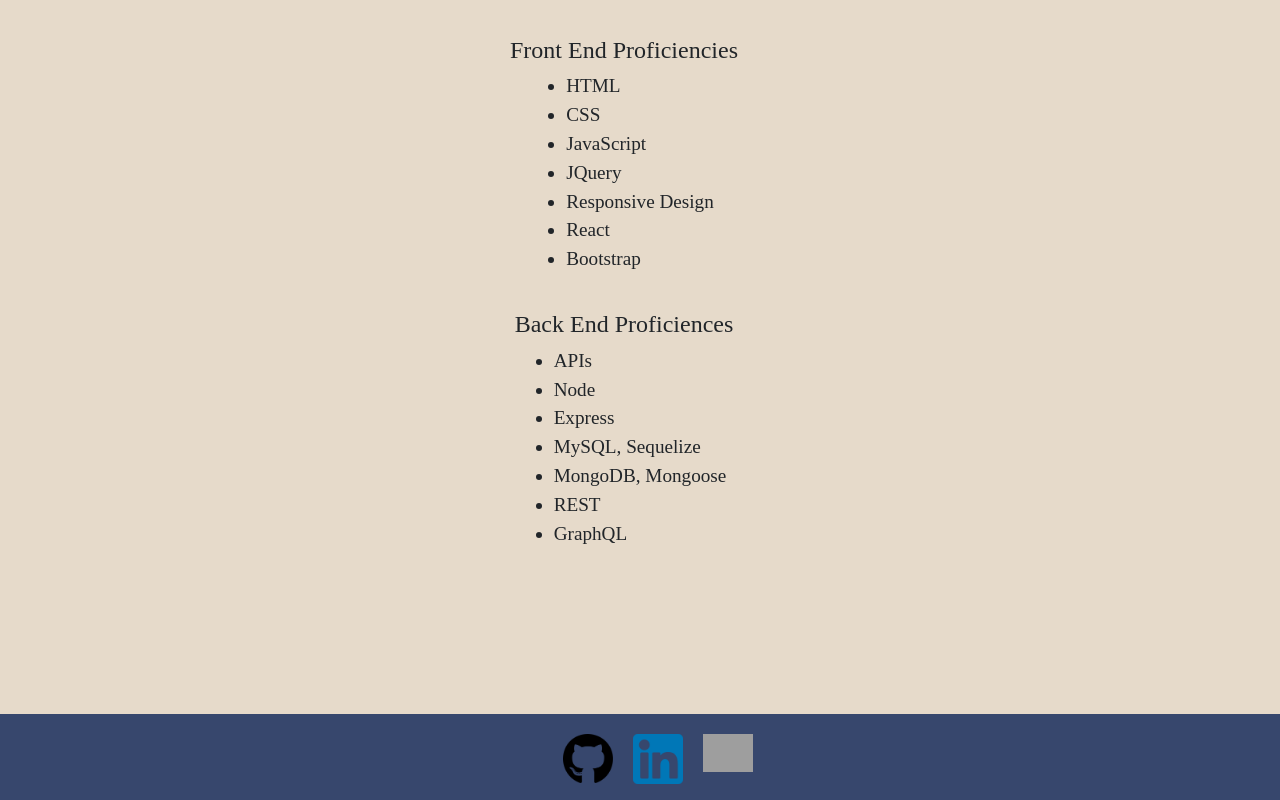
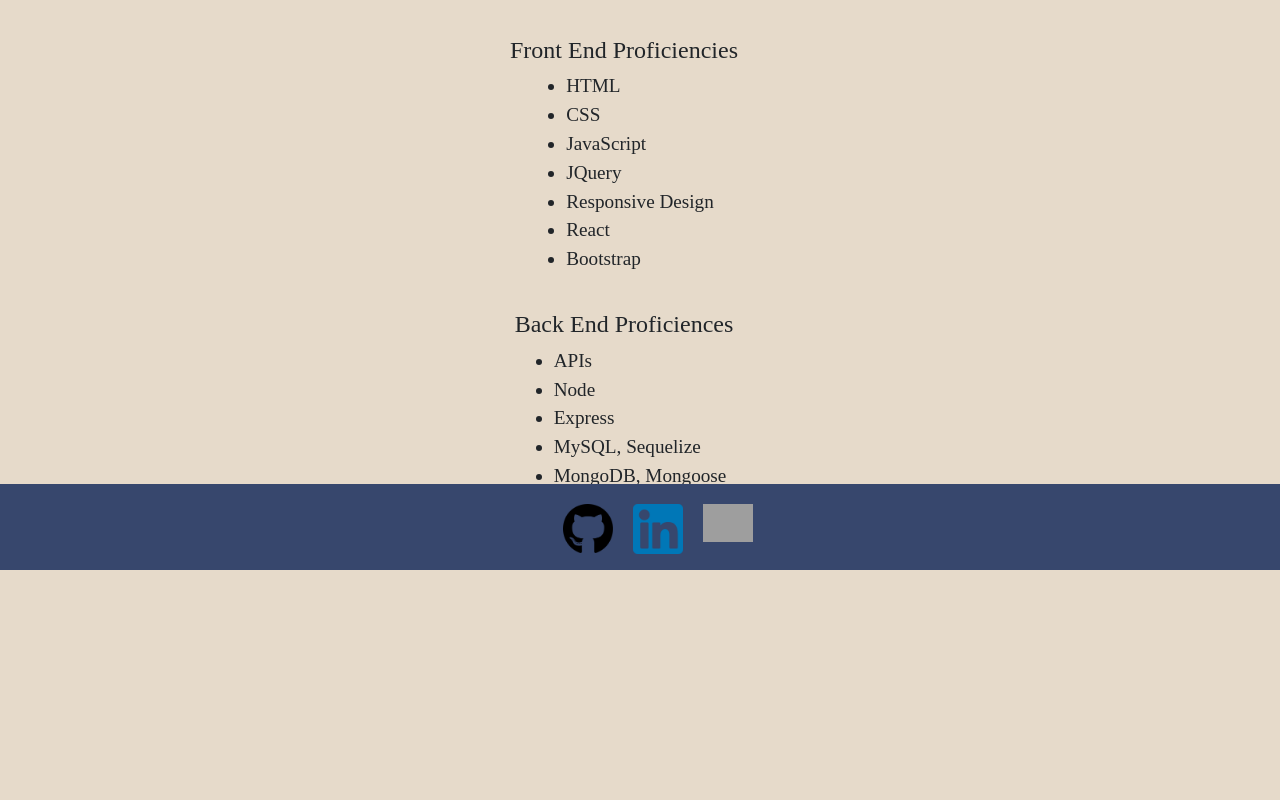
Before and after one commit to AnthonyRqqq/react-portfolio, a React (Vite) app: page /Resume in a window 1280 px wide. Shown: the part 230-1030 px from the top of the page. After the commit the page ends 944 px from the top, so only its background shows below. Built offline with nearby package versions, Linux system fonts and the light colour scheme; grey boxes are pictures that could not be loaded.

Commit message:
Footer bugfix

```diff
--- a/src/App.jsx
+++ b/src/App.jsx
@@ -16,7 +16,7 @@ export default function App() {
         <Outlet />
       </main>
 
-      <footer className='footer d-flex justify-content-center'>
+      <footer>
         <Footer />
       </footer>
     </>
--- a/src/components/Footer.jsx
+++ b/src/components/Footer.jsx
@@ -6,6 +6,7 @@ import linkedinLogo from '../assets/images/footerImages/linkedin.jpg'
 
 export default function Footer() {
     return (
+        <div className='footer d-flex justify-content-center fixed-bottom'>
         <ul className='logo-list row'>
             {/* Render individual logos with appropriate links, opens new tab when clicked */}
             <li className='col-4'>
@@ -24,5 +25,6 @@ export default function Footer() {
                 </a>
             </li>
         </ul>
+        </div>
     );
 };
```
